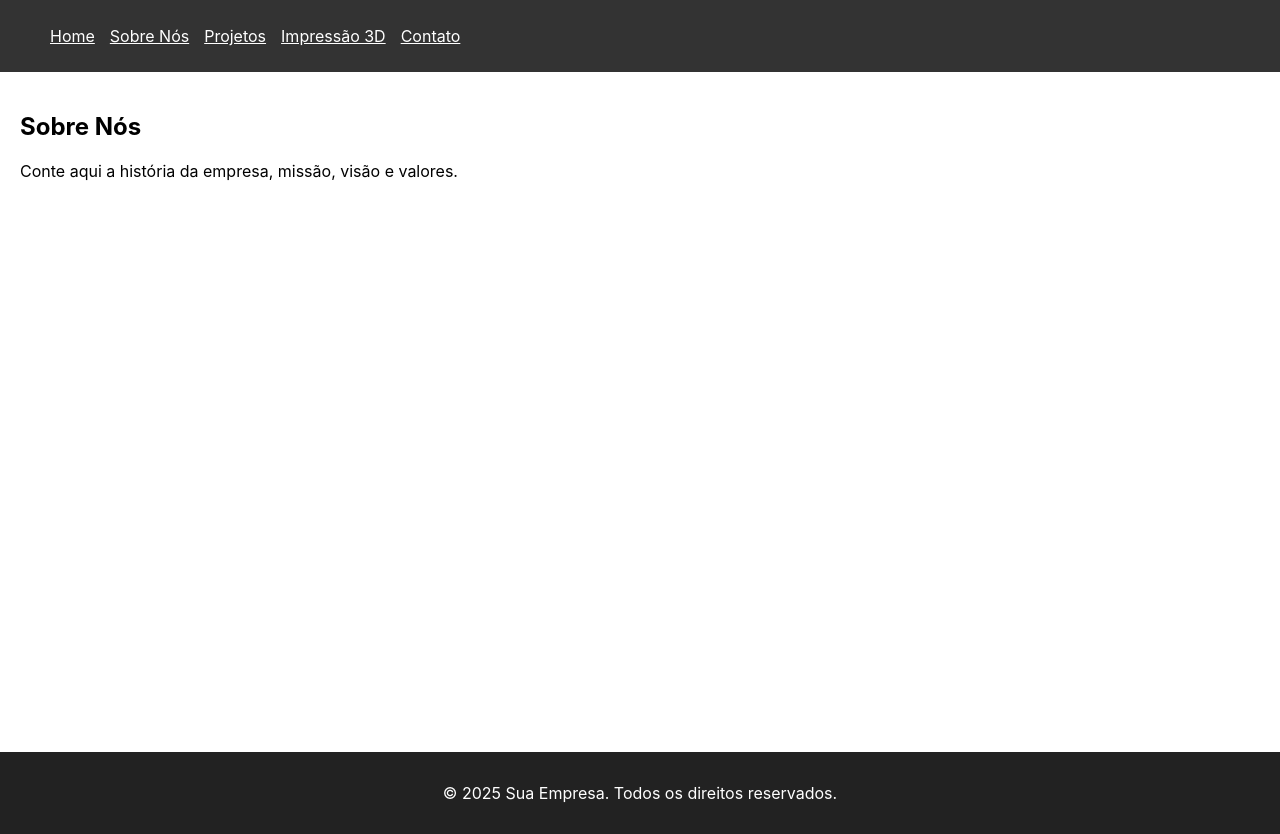
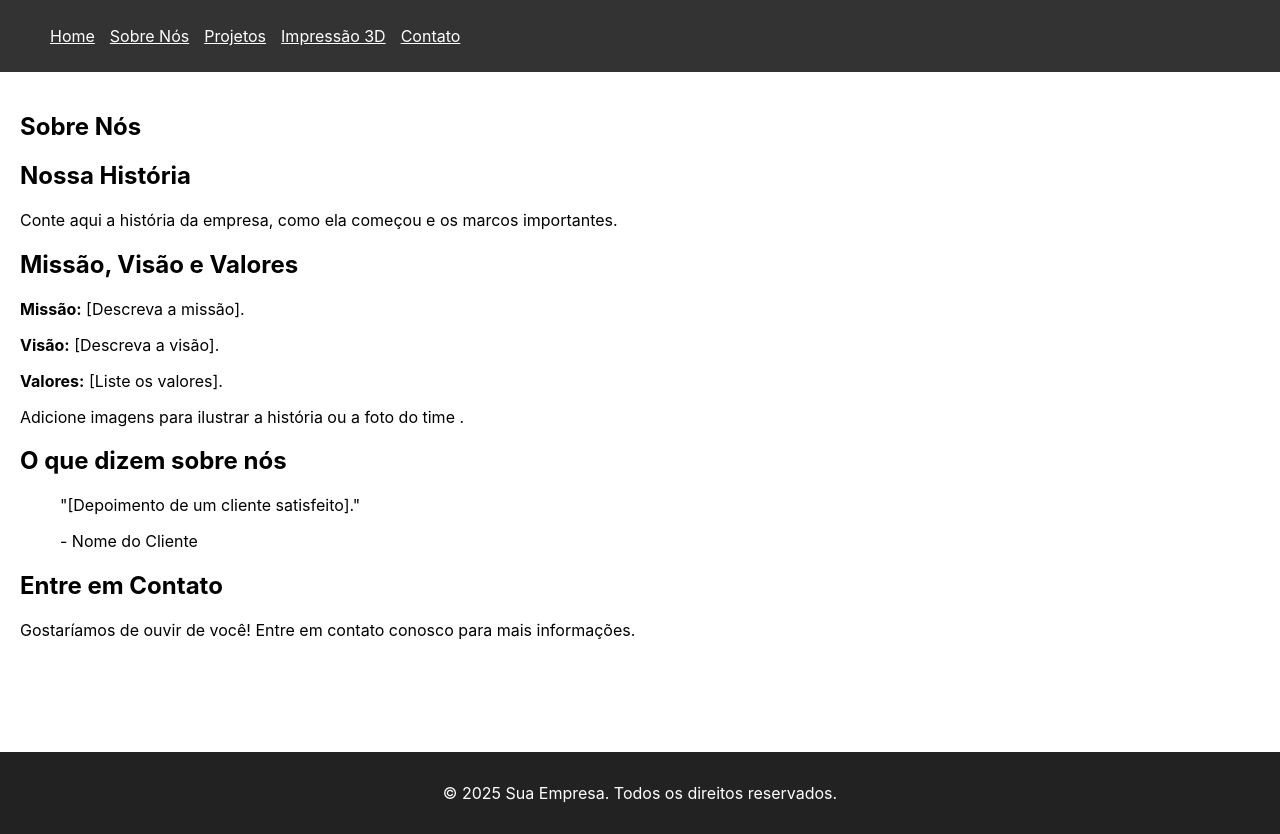
Before and after one commit to projetosTherion/TraineeWeb, a React (Create React App) app in the folder therion/: page /sobre in a window 1280 px wide. Built offline with nearby package versions, Linux system fonts and the light colour scheme.

Commit message:
Atualiza página Sobre com funcionalidade de formulário

```diff
--- /dev/null
+++ b/therion/src/components/Form/Form.jsx
@@ -0,0 +1,25 @@
+import React from 'react';
+import './Form.css';
+
+function Form() {
+  return (
+    <form className="form-container">
+      <h2>Contact Us</h2>
+      <div className="form-group">
+        <label htmlFor="name">Name</label>
+        <input type="text" id="name" name="name" placeholder="Enter your name" required />
+      </div>
+      <div className="form-group">
+        <label htmlFor="email">Email</label>
+        <input type="email" id="email" name="email" placeholder="Enter your email" required />
+      </div>
+      <div className="form-group">
+        <label htmlFor="message">Message</label>
+        <textarea id="message" name="message" placeholder="Enter your message" rows="5" required></textarea>
+      </div>
+      <button type="submit" className="form-button">Submit</button>
+    </form>
+  );
+}
+
+export default Form;
--- a/therion/src/paginas/Sobre.jsx
+++ b/therion/src/paginas/Sobre.jsx
@@ -1,8 +1,47 @@
+import React, {useState} from 'react'; // Importa o React
+import styles from './container.module.css'; // Importa o arquivo CSS
+import Form from '../components/Form/Form';
+
 function Sobre() {
+    const [showForm, setShowForm] = useState(false); // Adicione esta linha
+
     return (
-      <section>
+      <section className={styles.container}>
         <h1>Sobre Nós</h1>
-        <p>Conte aqui a história da empresa, missão, visão e valores.</p>
+        <section>
+          <h2>Nossa História</h2>
+          <p>Conte aqui a história da empresa, como ela começou e os marcos importantes.</p>
+        </section>
+        <section>
+          <h2>Missão, Visão e Valores</h2>
+          <p><strong>Missão:</strong> [Descreva a missão].</p>
+          <p><strong>Visão:</strong> [Descreva a visão].</p>
+          <p><strong>Valores:</strong> [Liste os valores].</p>
+        </section>
+
+        <p>Adicione imagens para ilustrar a história ou a foto do time .</p>
+        <section>
+          <h2>O que dizem sobre nós</h2>
+          <blockquote>
+            <p>"[Depoimento de um cliente satisfeito]."</p>
+            <footer>- Nome do Cliente</footer>
+
+ </blockquote>
+
+  </section>
+
+        <section>
+          <h2>Entre em Contato</h2>
+          <p>Gostaríamos de ouvir de você! Entre em contato conosco para mais informações.</p>
+
+            {showForm && (
+            <div>
+              <h3>Preencha o Formulário</h3>
+              <Form /> {/* Exibe o componente Form */}
+              <button onClick={() => setShowForm(false)}>Fechar</button>
+            </div>
+          )}
+        </section>
       </section>
     );
   }
```
Also changed, not shown: therion/src/components/Form/Form.css (added), therion/src/components/Slider/Slider.css (added), therion/src/components/Slider/Slider.jsx (added).
